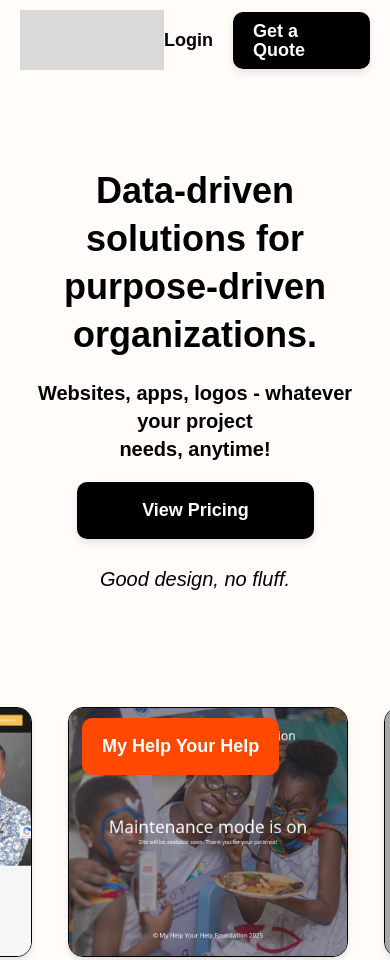
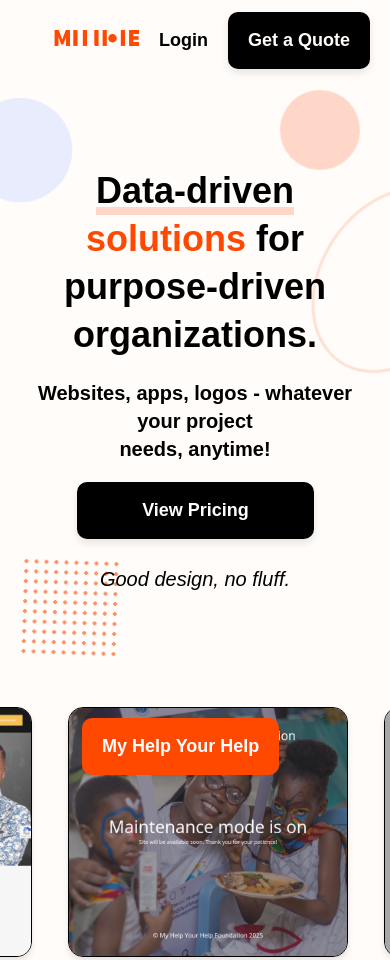
Before and after one commit to johnsonsebire/manifest-template, a plain HTML site: page index.html in a window 390 px wide. Shown: the top 960 px of the page. Drawn offline with nearby package versions, Linux system fonts and the light colour scheme; grey boxes are pictures that could not be loaded; a web font is replaced by a local one.

Commit message:
Added Decorative Elements

```diff
--- a/index.html
+++ b/index.html
@@ -28,7 +28,16 @@
     </header>
 
     <section class="hero">
-        <h1>Data-driven solutions for<br>purpose-driven organizations.</h1>
+        <!-- Decorative elements for the hero section -->
+        <div class="decorative-circle left"></div>
+        <div class="decorative-dots left"></div>
+        <div class="decorative-circle right"></div>
+        <div class="decorative-curve right"></div>
+
+        <h1>
+            <span class="underlined">Data-driven</span>
+            <span class="highlight">solutions</span> for<br>purpose-driven organizations.
+        </h1>
         <p class="subtitle">Websites, apps, logos - whatever your project<br>needs, anytime!</p>
         <a href="#" class="btn-primary">View Pricing</a>
         <p class="tagline">Good design, no fluff.</p>
--- a/styles.css
+++ b/styles.css
@@ -3,9 +3,44 @@ body { font-family: 'Anybody', sans-serif; background: #FFFCFA; color: #000000;
 
 /* Header: y:0-118 */
 .primary-header { display: flex; align-items: center; justify-content: space-between; height: 118px; padding: 0 112px; position: relative; }
-.logo { width: 176px; height: 60px; background: #D9D9D9; }
+.logo {
+    width: 176px;
+    height: 60px;
+    background-image: url('images/manifest-logo.svg');
+    background-size: contain;
+    background-position: center;
+    background-repeat: no-repeat;
+}
 .primary-header nav { position: absolute; left: 50%; transform: translateX(-50%); display: flex; gap: 25px; }
-.primary-header nav a { font-weight: 600; font-size: 18px; line-height: 18.63px; color: #000000; text-decoration: none; }
+.primary-header nav a {
+    font-weight: 600;
+    font-size: 18px;
+    line-height: 18.63px;
+    color: #000000;
+    text-decoration: none;
+    position: relative;
+    transition: color 0.3s ease;
+}
+
+/* Animated underline effect for navigation items */
+.primary-header nav a::after {
+    content: '';
+    position: absolute;
+    width: 0;
+    height: 2px;
+    bottom: -5px;
+    left: 0;
+    background-color: #FF4900;
+    transition: width 0.3s ease;
+}
+
+.primary-header nav a:hover {
+    color: #FF4900;
+}
+
+.primary-header nav a:hover::after {
+    width: 100%;
+}
 .header-right { display: flex; align-items: center; gap: 20px; }
 /* Button Styles */
 .login { font-weight: 600; font-size: 18px; color: #000000; text-decoration: none; }
@@ -120,8 +155,113 @@ body { font-family: 'Anybody', sans-serif; background: #FFFCFA; color: #000000;
 }
 
 /* Hero: y:137-641 */
-.hero { text-align: center; padding: 87px 0 92px; }
-.hero h1 { font-weight: 800; font-size: 64px; line-height: 88px; margin: 0 auto 20px; max-width: 1169px; }
+.hero {
+    text-align: center;
+    padding: 87px 0 92px;
+    position: relative;
+    overflow: hidden; /* Contain the decorative elements */
+}
+.hero h1 {
+    font-weight: 800;
+    font-size: 64px;
+    line-height: 88px;
+    margin: 0 auto 20px;
+    max-width: 1169px;
+}
+
+/* Highlight 'solutions' text in brand color */
+.hero h1 .highlight {
+    color: #FF4900;
+}
+
+/* Underlined 'Data-driven' text */
+.hero h1 .underlined {
+    position: relative;
+    display: inline-block;
+}
+
+.hero h1 .underlined::after {
+    content: '';
+    position: absolute;
+    left: 0;
+    bottom: 5px;
+    width: 100%;
+    height: 12px;
+    background-color: rgba(255, 73, 0, 0.2);
+    z-index: -1;
+}
+
+/* Decorative elements for hero section */
+@keyframes float {
+    0% { transform: translateY(0) rotate(0); }
+    50% { transform: translateY(-10px) rotate(2deg); }
+    100% { transform: translateY(0) rotate(0); }
+}
+
+@keyframes pulse {
+    0% { transform: scale(1); opacity: 0.5; }
+    50% { transform: scale(1.05); opacity: 0.6; }
+    100% { transform: scale(1); opacity: 0.5; }
+}
+
+@keyframes rotate {
+    0% { transform: rotate(30deg); }
+    50% { transform: rotate(35deg); }
+    100% { transform: rotate(30deg); }
+}
+
+.decorative-circle {
+    position: absolute;
+    border-radius: 50%;
+    z-index: -1;
+}
+
+.decorative-circle.left {
+    width: 200px;
+    height: 200px;
+    background: #D9E0FF;
+    opacity: 0.5;
+    left: -50px;
+    top: 50px;
+    animation: pulse 8s infinite ease-in-out;
+}
+
+.decorative-circle.right {
+    width: 120px;
+    height: 120px;
+    background: #FF4900;
+    opacity: 0.2;
+    right: 150px;
+    top: 30px;
+    animation: float 10s infinite ease-in-out;
+}
+
+.decorative-dots {
+    position: absolute;
+    width: 150px;
+    height: 150px;
+    background-image: radial-gradient(#FF4900 2px, transparent 2px);
+    background-size: 15px 15px;
+    left: 50px;
+    bottom: 70px;
+    z-index: -1;
+    opacity: 0.6;
+    animation: float 12s infinite ease-in-out;
+}
+
+.decorative-curve {
+    position: absolute;
+    width: 300px;
+    height: 400px;
+    border-radius: 50%;
+    border: 3px solid #FF4900;
+    opacity: 0.15;
+    right: -150px;
+    top: 100px;
+    transform: rotate(30deg);
+    z-index: -1;
+    animation: rotate 15s infinite ease-in-out;
+}
 .hero .subtitle { font-weight: 600; font-size: 30px; line-height: 40px; margin: 0 auto 19px; }
 .hero .btn-primary { margin: 0 auto 20px; display: inline-flex; width: 237px; }
 .hero .tagline { font-weight: 400; font-size: 20px; line-height: 40px; font-style: italic; }
@@ -269,6 +409,47 @@ footer { padding: 368px 132px 0; }
     .hero h1 { font-size: 36px; line-height: 48px; padding: 0 20px; }
     .hero .subtitle { font-size: 20px; line-height: 28px; padding: 0 20px; }
 
+    /* Adjust decorative elements for mobile */
+    .decorative-circle.left {
+        width: 100px;
+        height: 100px;
+        left: -30px;
+        top: 20px;
+    }
+
+    .decorative-circle.right {
+        width: 80px;
+        height: 80px;
+        right: 30px;
+        top: 20px;
+    }
+
+    .decorative-dots {
+        width: 100px;
+        height: 100px;
+        background-size: 10px 10px;
+        left: 20px;
+        bottom: 40px;
+    }
+
+    .decorative-curve {
+        width: 150px;
+        height: 200px;
+        right: -80px;
+    }
+
+    /* Adjust the underline for mobile */
+    .hero h1 .underlined::after {
+        height: 8px;
+        bottom: 0;
+    }
+
+    /* Adjust logo for mobile */
+    .logo {
+        width: 120px;
+        height: 40px;
+    }
+
     /* Mobile slider styles */
     .slider {
         margin-left: 0;
```
Also changed, not shown: images/decorative/hero_left_mem_dots_f_circle3.svg (added), images/decorative/hero_right_circle-con3.svg (added), images/decorative/hero_top_mem_stripe_circle2.png (added), images/decorative/hero_underline.svg (added), images/manifest-logo.svg (added).
